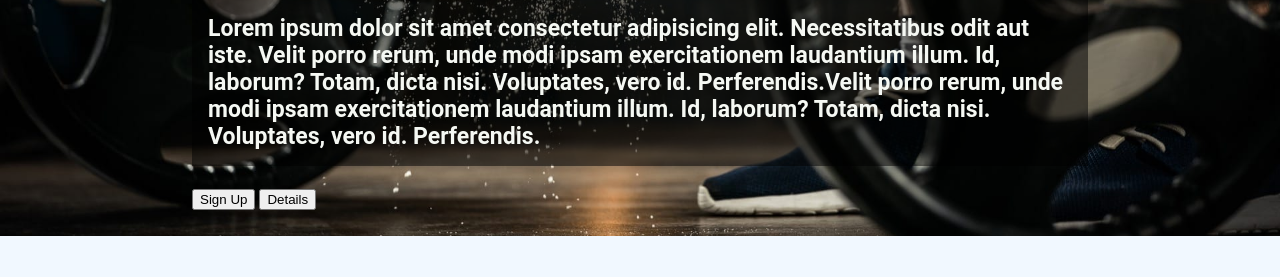
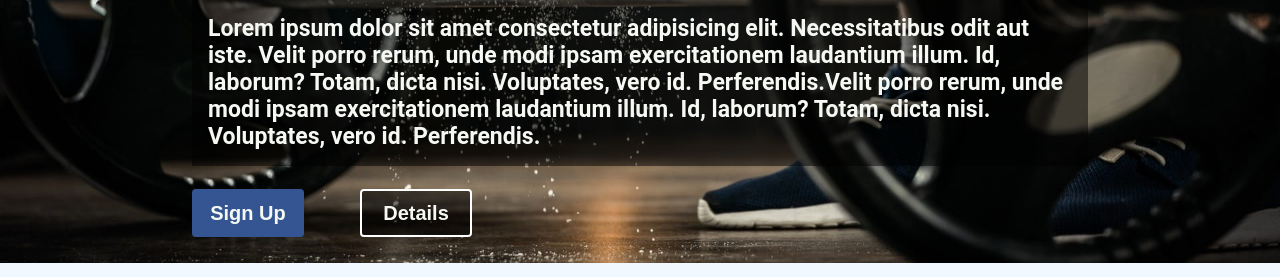
Before and after one commit to yakuperenermurat/Sport-Center, a plain HTML site: page index.html in a window 1280 px wide. Shown: the part 506-783 px from the top of the page. Drawn offline with Linux system fonts and the light colour scheme.

Commit message:
update css

```diff
--- a/styles.css
+++ b/styles.css
@@ -116,6 +116,33 @@ nav {
   font-weight: 700; /* Yazı kalınlığı */
   padding: 1rem; /* İçerik etrafına boşluk */
   margin-top: 1px; /* Üst boşluk */
+}
+.home-buttons {
+  display: flex; /* İçindeki öğeleri yatay olarak düzenlemek için flexbox kullanır */
+  gap: 1.5rem; /* Butonlar arasındaki boşluk miktarını ayarlar */
+}
+
+.sign {
+  background-color: #355592; /* Butonun arka plan rengini ayarlar */
+  border-radius: 4px; /* Butonun köşelerini yuvarlar */
+  border: none; /* Butonun sınırını kaldırır */
+  width: 7rem; /* Butonun genişliğini ayarlar */
+  height: 3rem; /* Butonun yüksekliğini ayarlar */
+  color: var(--text-color); /* Buton metninin rengini root değişkeninden alır */
+  font-size: 20px; /* Buton metninin boyutunu ayarlar */
+  font-weight: 800; /* Metni kalınlaştırır */
+}
+
+.details {
+  border-radius: 4px; /* Butonun köşelerini yuvarlar */
+  border: 2px solid white; /* Beyaz renkte bir kenarlık ekler */
+  background-color: rgba(0, 0, 0, 0.5); /* Yarı saydam bir arka plan rengi ayarlar */
+  height: 3rem; /* Butonun yüksekliğini ayarlar */
+  width: 7rem; /* Butonun genişliğini ayarlar */
+  color: var(--text-color); /* Buton metninin rengini root değişkeninden alır */
+  font-size: 20px; /* Buton metninin boyutunu ayarlar */
+  font-weight: 700; /* Metni kalınlaştırır */
+  margin-left: 2rem; /* Butona sol taraftan boşluk bırakır */
 }
 
 /* Stats Boxes */
@@ -748,7 +775,6 @@ footer {
 
 .details {
     margin-left: 0; /* Sol boşluk kaldırılır */
-    margin-top: 0.5rem; /* Üst boşluk */
     display: block; /* Tam genişlik gösterimi */
     width: 100%; /* Genişlik */
 }
```
